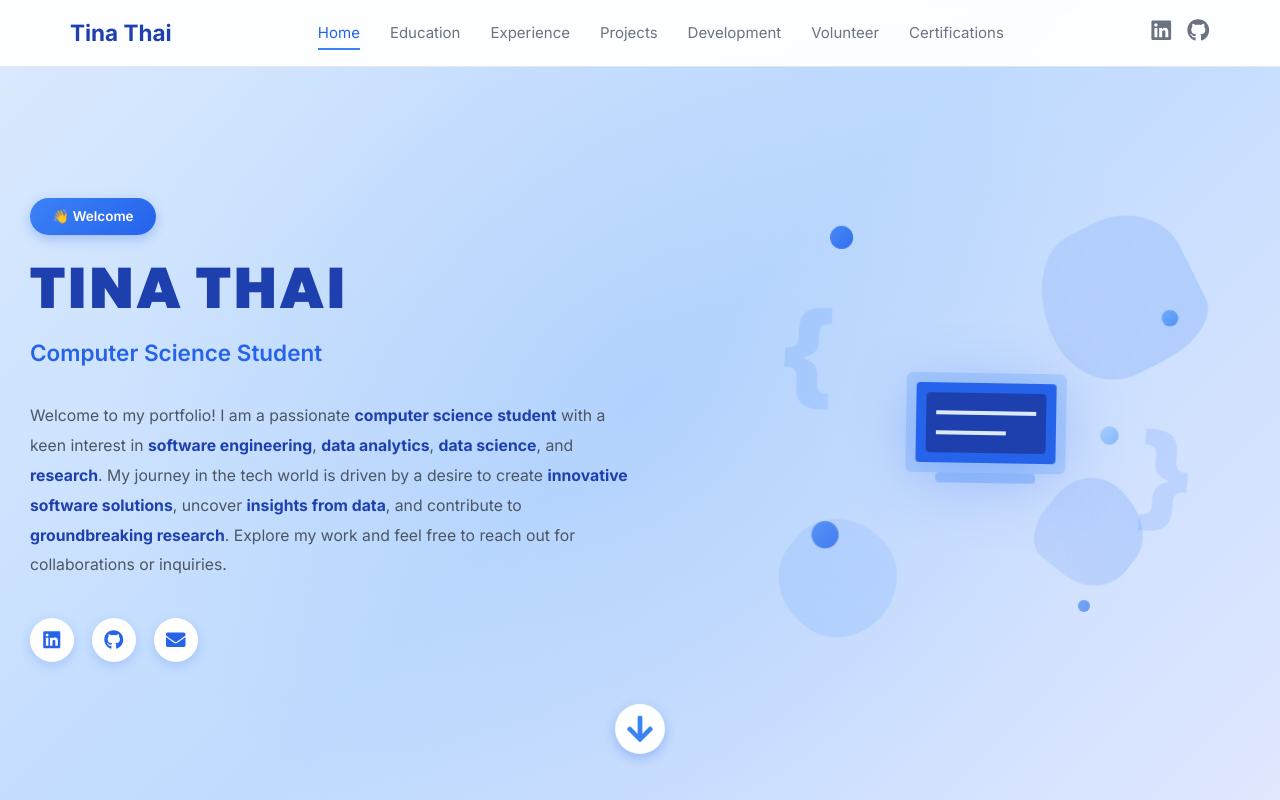
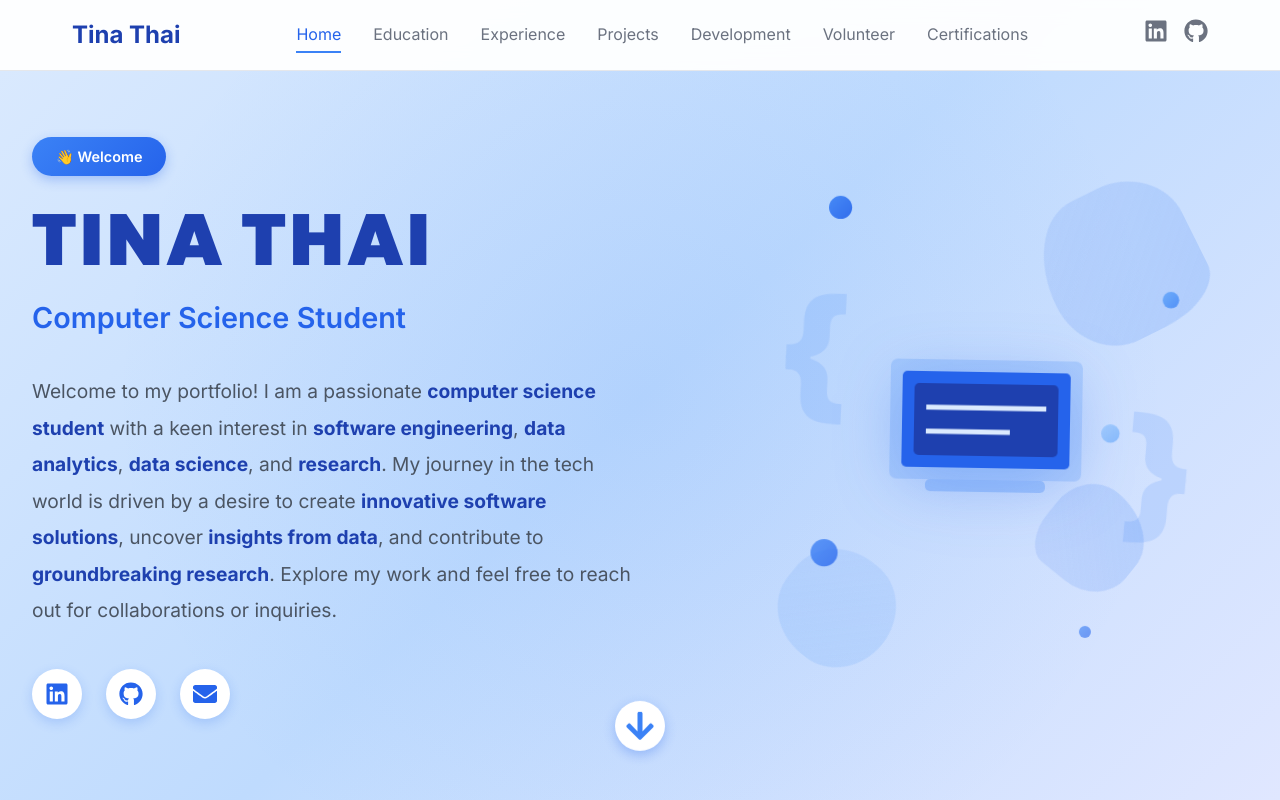
Before and after one commit to tinat10/portfolio, a React (Create React App) app: page / in a window 1280 px wide. Shown: the top 800 px of the page. Built offline with nearby package versions, Linux system fonts and the light colour scheme.

Commit message:
undo change. looks weird

```diff
--- a/src/components/styles/Hero.css
+++ b/src/components/styles/Hero.css
@@ -52,7 +52,7 @@
 }
 
 .hero-name {
-  font-size: 3.8rem;
+  font-size: 4.5rem;
   font-weight: 900;
   color: #1e40af;
   margin-bottom: 1rem;
@@ -62,14 +62,14 @@
 }
 
 .hero-title {
-  font-size: 1.5rem;
+  font-size: 1.8rem;
   color: #2563eb;
   margin-bottom: 2rem;
   font-weight: 600;
 }
 
 .hero-bio {
-  font-size: 1.05rem;
+  font-size: 1.2rem;
   line-height: 1.9;
   color: #4b5563;
   margin-bottom: 2.5rem;
@@ -83,20 +83,20 @@
 
 .hero-social {
   display: flex;
-  gap: 1.2rem;
+  gap: 1.5rem;
   align-items: center;
 }
 
 .social-link {
-  width: 44px;
-  height: 44px;
+  width: 50px;
+  height: 50px;
   display: flex;
   align-items: center;
   justify-content: center;
   background: white;
   border-radius: 50%;
   color: #2563eb;
-  font-size: 1.3rem;
+  font-size: 1.5rem;
   transition: all 0.3s ease;
   box-shadow: 0 4px 12px rgba(37, 99, 235, 0.2);
   text-decoration: none;
@@ -120,8 +120,8 @@
 .hero-illustration {
   position: relative;
   width: 100%;
-  max-width: 520px;
-  height: 520px;
+  max-width: 600px;
+  height: 600px;
   margin: 0 auto;
 }
 
@@ -142,15 +142,15 @@
 }
 
 .laptop-svg {
-  width: 200px;
-  height: 200px;
+  width: 240px;
+  height: 240px;
   filter: drop-shadow(0 10px 30px rgba(37, 99, 235, 0.3));
 }
 
 /* Code Brackets */
 .code-bracket {
   position: absolute;
-  font-size: 7.5rem;
+  font-size: 9rem;
   font-weight: 900;
   color: #3b82f6;
   opacity: 0.15;
--- a/src/index.css
+++ b/src/index.css
@@ -7,7 +7,6 @@
 
 html {
   scroll-behavior: smooth;
-  font-size: 15px;
 }
 
 body {
@@ -89,13 +88,13 @@ input, textarea {
 
 /* Utility Classes */
 .container {
-  max-width: 1100px;
+  max-width: 1200px;
   margin: 0 auto;
   padding: 0 2rem;
 }
 
 .section-title {
-  font-size: 3rem;
+  font-size: 3.5rem;
   text-align: center;
   color: #1e40af;
   margin-bottom: 4rem;
```
